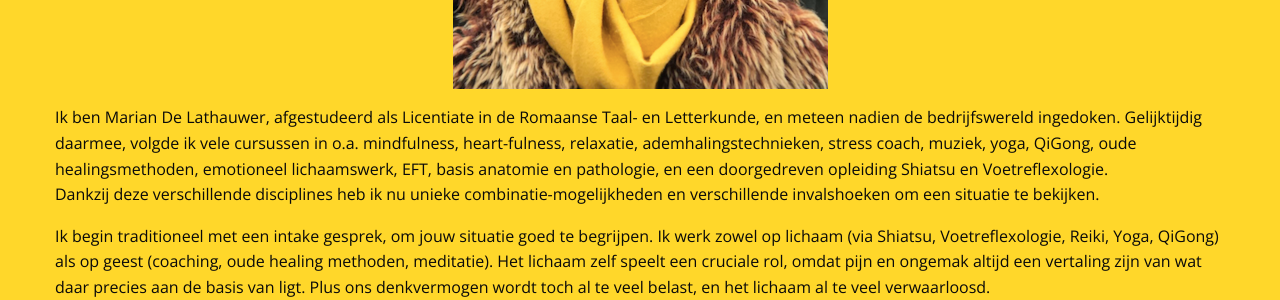
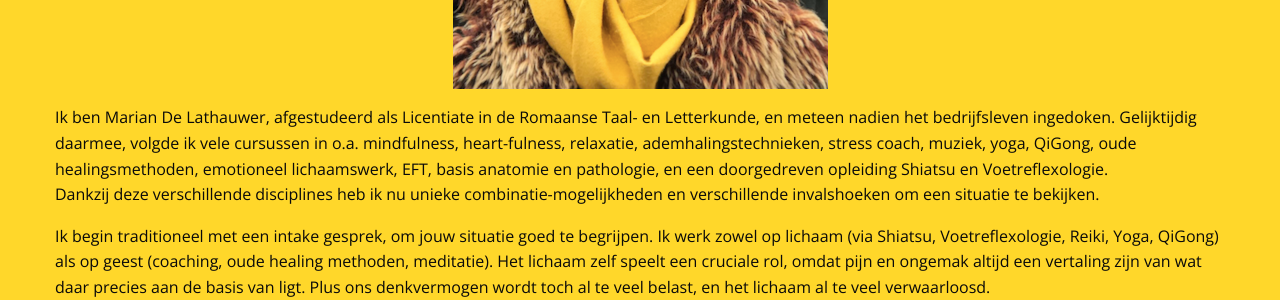
Before and after one commit to manopura/manopura.github.io, a Jekyll site: the page built from index.md, in a window 1280 px wide and 900 px high, scrolled down 1068 px. Shown: the part 154-454 px from the top of the window. Built offline with Jekyll 4.4.1, drawn with Linux system fonts in a browser that asks for light colours; nearby versions of some CDN libraries.

Commit message:
Update index.md

```diff
--- a/index.md
+++ b/index.md
@@ -24,7 +24,7 @@ Daarom krijg je persoonlijke begeleiding, volledig op jouw maat en afgestemd op
 
 ![fotofrontwebsitemanopura](images/fotofrontwebsitemanopura.png)
 
-Ik ben Marian De Lathauwer, afgestudeerd als Licentiate in de Romaanse Taal- en Letterkunde, en meteen nadien de bedrijfswereld ingedoken. Gelijktijdig daarmee, volgde ik vele cursussen in o.a. mindfulness, heart-fulness, relaxatie, ademhalingstechnieken, stress coach, muziek, yoga, QiGong, oude healingsmethoden, emotioneel lichaamswerk, EFT, basis anatomie en pathologie, en een doorgedreven opleiding Shiatsu en Voetreflexologie.
+Ik ben Marian De Lathauwer, afgestudeerd als Licentiate in de Romaanse Taal- en Letterkunde, en meteen nadien het bedrijfsleven ingedoken. Gelijktijdig daarmee, volgde ik vele cursussen in o.a. mindfulness, heart-fulness, relaxatie, ademhalingstechnieken, stress coach, muziek, yoga, QiGong, oude healingsmethoden, emotioneel lichaamswerk, EFT, basis anatomie en pathologie, en een doorgedreven opleiding Shiatsu en Voetreflexologie.
 Dankzij deze verschillende disciplines heb ik nu unieke combinatie-mogelijkheden en verschillende invalshoeken om een situatie te bekijken.
 
 Ik begin traditioneel met een intake gesprek, om jouw situatie goed te begrijpen. Ik werk zowel op lichaam (via Shiatsu, Voetreflexologie, Reiki, Yoga, QiGong) als op geest (coaching, oude healing methoden, meditatie). Het lichaam zelf speelt een cruciale rol, omdat pijn en ongemak altijd een vertaling zijn van wat daar precies aan de basis van ligt. Plus ons denkvermogen wordt toch al te veel belast, en het lichaam al te veel verwaarloosd.
```
